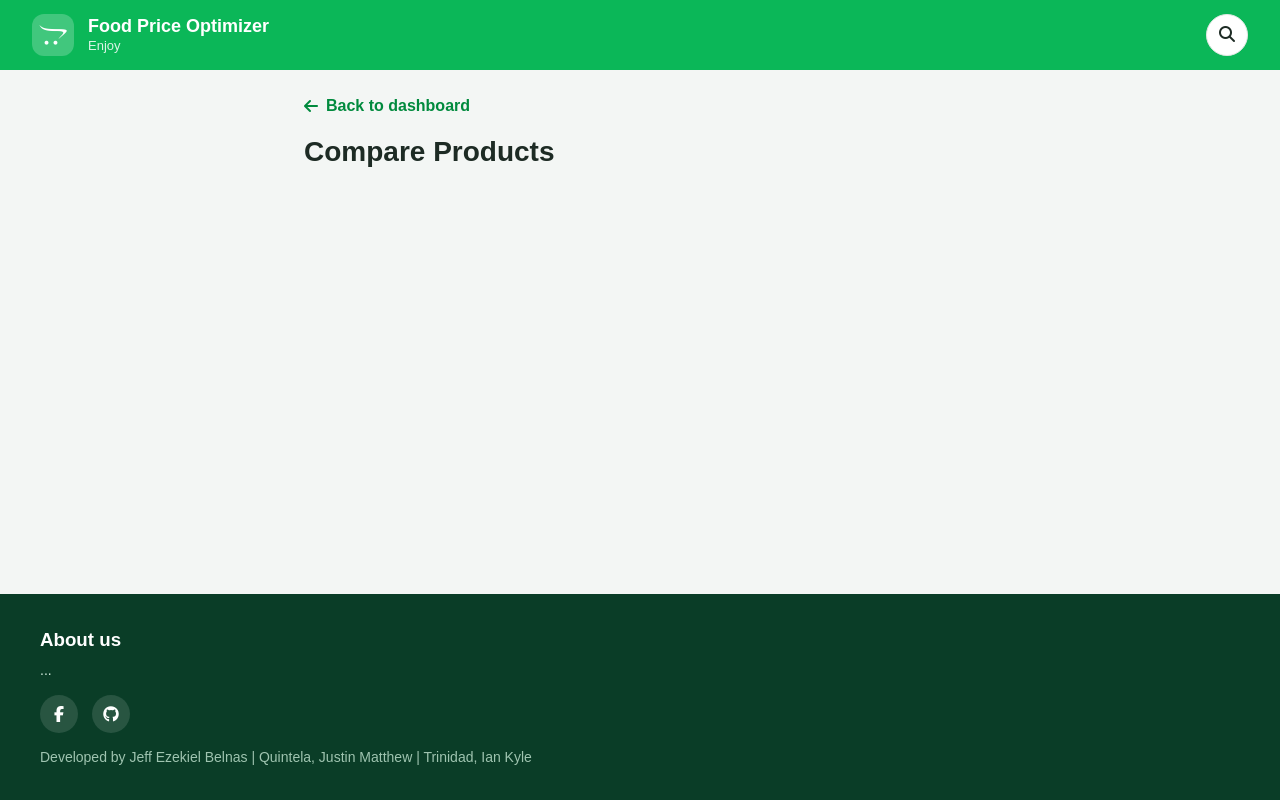
After one commit to jeffkkiel/Community-Driven-Food-Price-Comparison-Budget-Optimization-System, a Flask app: page /compare in a window 1280 px wide. The commit adds this page. Run offline with Flask 3, Linux system fonts and the light colour scheme.

Commit message:
stat padding part 2. prepared compare page, fixed price formatting for large numbers in dashboard(kalokohan ni ian)

```diff
--- a/app/routes.py
+++ b/app/routes.py
@@ -1,13 +1,7 @@
-
-import os
-from uuid import uuid4
-from decimal import Decimal
-
 from datetime import datetime, timezone, timedelta, date, time as dtime
 from app.services.search import search_prices
 
 from flask import render_template, flash, redirect, url_for, request, session
-from werkzeug.utils import secure_filename
 import sqlalchemy as sa
 
 from sqlalchemy import func
@@ -15,7 +9,7 @@ from sqlalchemy.exc import SQLAlchemyError
 from app import app, db
 from app.forms import *
 from app.models import *
-from app.services.helper import time_ago
+from app.services.helper import time_ago, format_number
 from app.services.add_product import setup_product_form, validate_category_location, save_product_submission
 
 from sqlalchemy.exc import SQLAlchemyError
@@ -67,7 +61,7 @@ def dashboard():
     activity = [
         {
             "food": product.name,
-            "price": history.price,
+            "price": format_number(history.price),
             "store": store.name,
             "location": store.location,
             "time": time_ago(history.recorded_at),
@@ -136,6 +130,10 @@ def contributions():
 def history():
     return render_template("history.html")
 
+@app.route("/compare", methods=["GET", "POST"])
+def compare():
+    form = CompareForm
+    return render_template("compare.html", form=form)
 
 @app.route("/day-summary")
 def day_summary():
--- /dev/null
+++ b/app/templates/compare.html
@@ -0,0 +1,12 @@
+{% extends "base.html" %} {% block title %}Compare Products{% endblock %} {% block
+content %}
+
+<main class="page">
+  <a href="{{ url_for('dashboard') }}" class="back-link">
+    <i class="fa-solid fa-arrow-left"></i> Back to dashboard
+  </a>
+
+  <h1>Compare Products</h1>
+</main>
+
+{% endblock %}
--- a/app/templates/dashboard.html
+++ b/app/templates/dashboard.html
@@ -128,7 +128,7 @@
       <ul class="feed">
         {% for item in activity | default([]) %}
         <li>
-          <b>{{ item.food }}</b> - ₱{{ "%.2f"|format(item.price)}} at {{
+          <b>{{ item.food }}</b> - ₱{{ item.price }} at {{
           item.store }}, {{ item.location}}
           <time>{{ item.time }}</time>
         </li>
```
Also changed, not shown: app/services/helper.py (+11 -0 lines).
